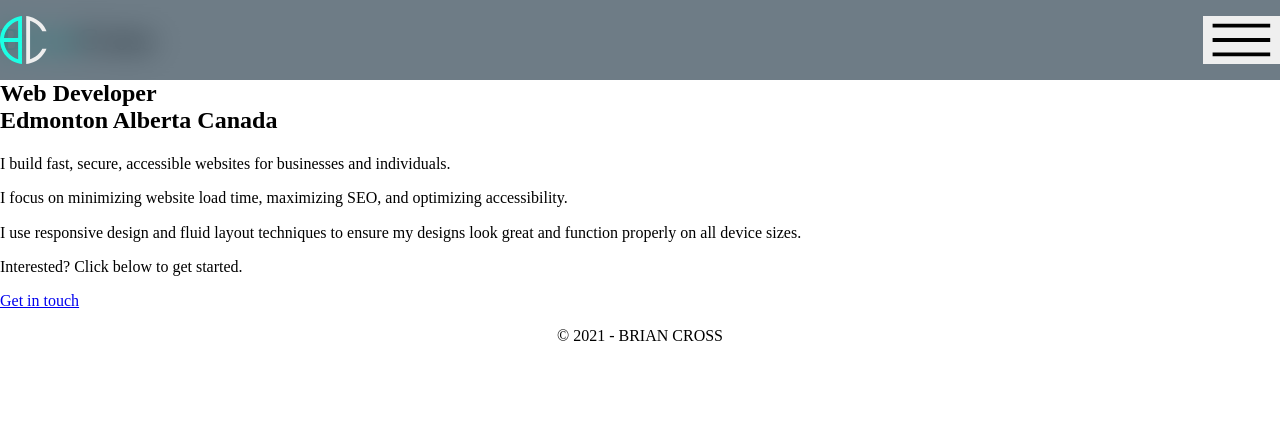
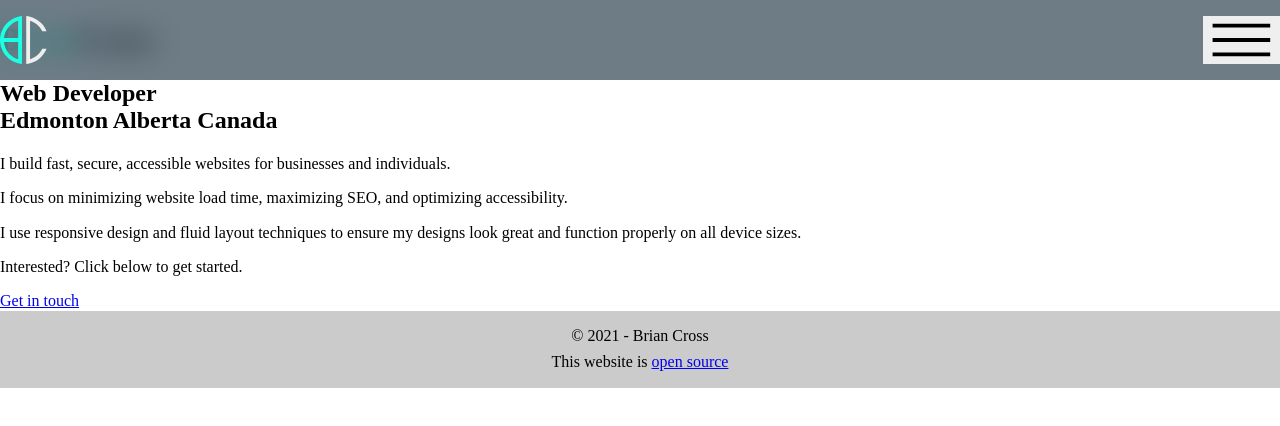
Before and after one commit to brian-cross/brian-cross-personal-site-nextjs, a Next.js app: page / in a window 1280 px wide. Shown: the top 426 px of the page. Built offline with nearby package versions, Linux system fonts and the light colour scheme.

Commit message:
Restyled footer and added GitHub link

```diff
--- a/components/Footer.js
+++ b/components/Footer.js
@@ -1,16 +1,38 @@
+import { colors } from "../styles/theme";
+
 export default function Footer() {
   return (
-    <footer className="container">
-      &copy; {new Date().getFullYear()} - Brian Cross
+    <>
+      <footer>
+        <div className="copyright">
+          &copy; {new Date().getFullYear()} - Brian Cross
+        </div>
+        <div>
+          This website is{" "}
+          <a
+            target="_blank"
+            rel="noopener"
+            href="https://github.com/brian-cross/brian-cross-personal-site-nextjs"
+          >
+            open source
+          </a>{" "}
+        </div>
+      </footer>
       <style jsx>{`
         footer {
           display: flex;
-          justify-content: center;
+          flex-direction: column;
+          align-items: center;
+          gap: 0.5em;
           padding: 1em 0;
           font-weight: 300;
-          text-transform: uppercase;
+          background-color: ${colors.footerBg};
+
+          a {
+            font-size: inherit;
+          }
         }
       `}</style>
-    </footer>
+    </>
   );
 }
--- a/styles/theme.js
+++ b/styles/theme.js
@@ -1,5 +1,6 @@
 export const colors = {
   darkTranslucent: "hsla(195, 48%, 11%, 0.9)",
+  footerBg: "hsla(0, 0%, 20%, 0.25)",
   headerBg: "hsla(205, 36%, 20%, 0.65)",
   highlight: "#1cffe4",
   lightTranslucent: "hsla(0, 0%, 100%, 0.5)",
```
